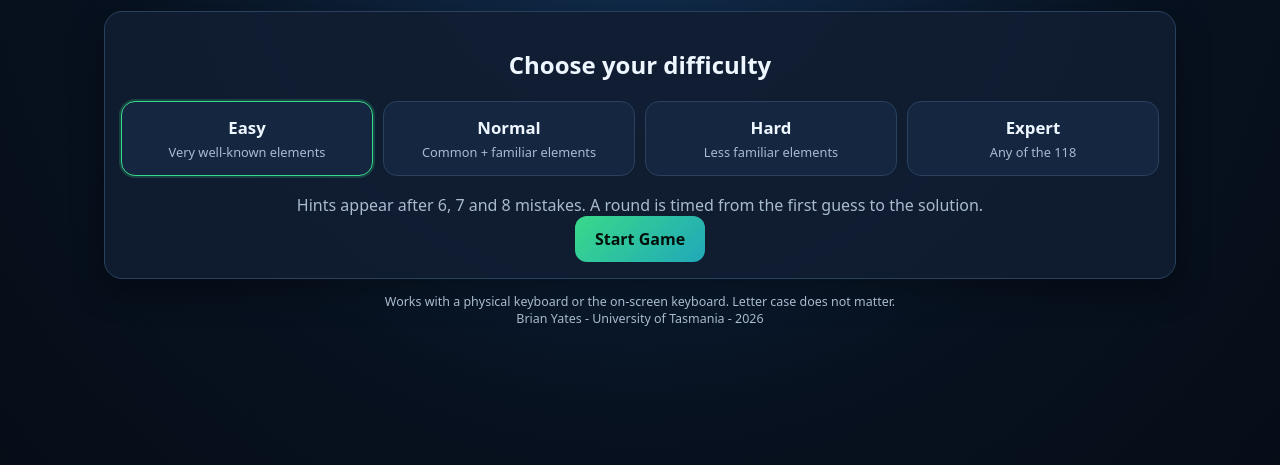
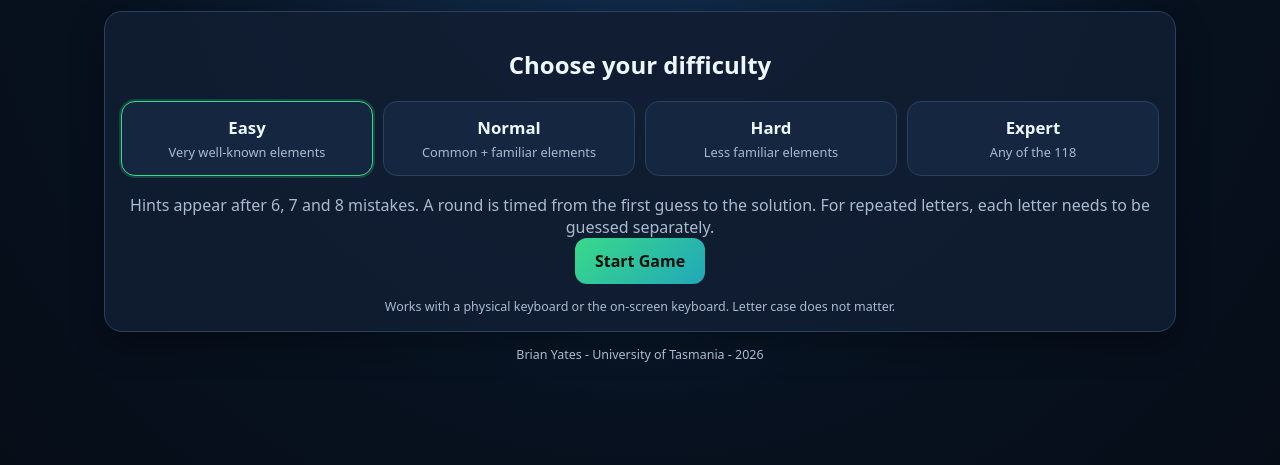
Before and after one commit to BrianYates123/chemistry-hangman, a plain HTML site: page index.html in a window 1280 px wide. Shown: the part 107-572 px from the top of the page. Drawn offline with Linux system fonts and the light colour scheme.

Commit message:
Add files via upload
Update instructions.

```diff
--- a/index.html
+++ b/index.html
@@ -155,8 +155,9 @@ footer{text-align:center;color:var(--muted);font-size:.78rem;margin-top:14px}
     <button class="diff" data-diff="hard"><strong>Hard</strong><span>Less familiar elements</span></button>
     <button class="diff" data-diff="expert"><strong>Expert</strong><span>Any of the 118</span></button>
   </div>
-  <p class="subtitle">Hints appear after 6, 7 and 8 mistakes. A round is timed from the first guess to the solution.</p>
+  <p class="subtitle">Hints appear after 6, 7 and 8 mistakes. A round is timed from the first guess to the solution. For repeated letters, each letter needs to be guessed separately.</p>
   <button id="startBtn" class="primary">Start Game</button>
+  <footer>Works with a physical keyboard or the on-screen keyboard. Letter case does not matter.</footer>
 </section>
 
 <section id="gameScreen" class="hidden">
@@ -233,8 +234,7 @@ footer{text-align:center;color:var(--muted);font-size:.78rem;margin-top:14px}
  </div>
 </section>
 
-<footer>Works with a physical keyboard or the on-screen keyboard. Letter case does not matter.<br>
-Brian Yates - University of Tasmania - 2026</footer>
+<footer>Brian Yates - University of Tasmania - 2026</footer>
 </div>
 
 <script>
```
